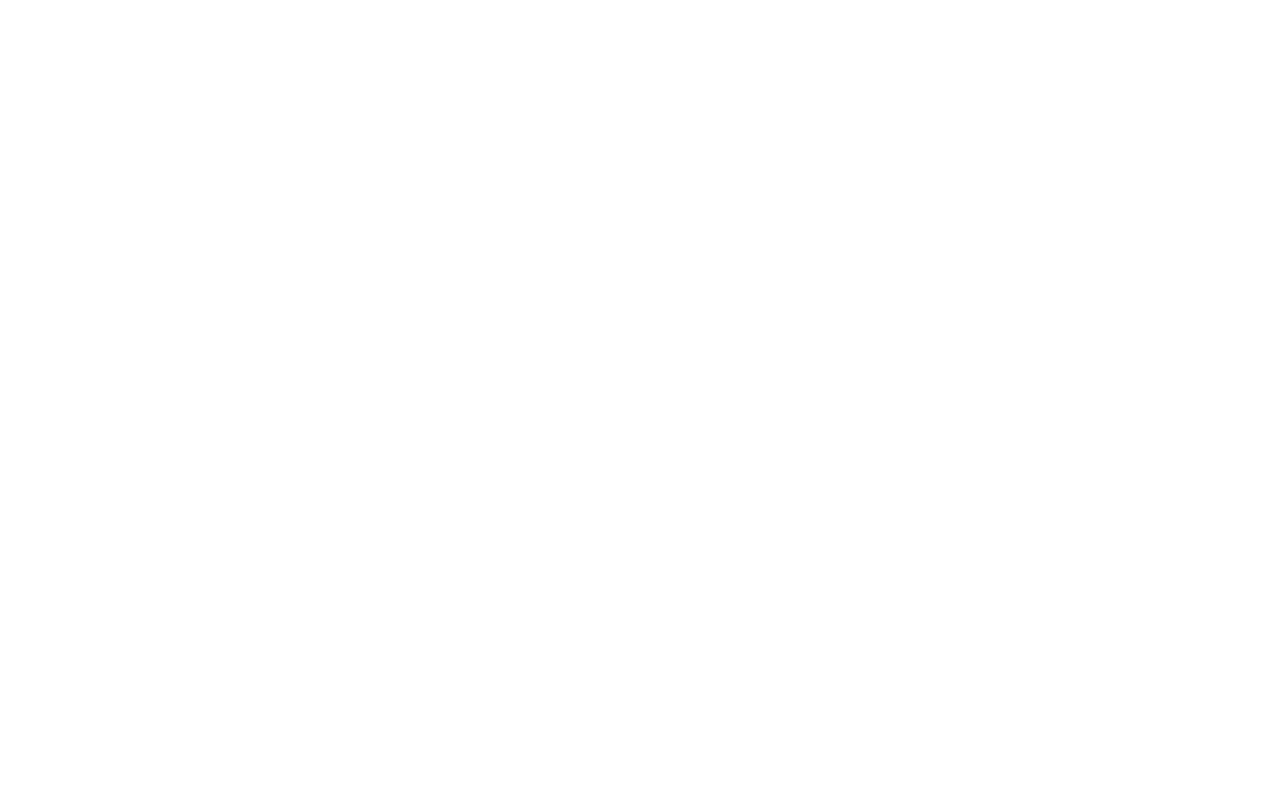
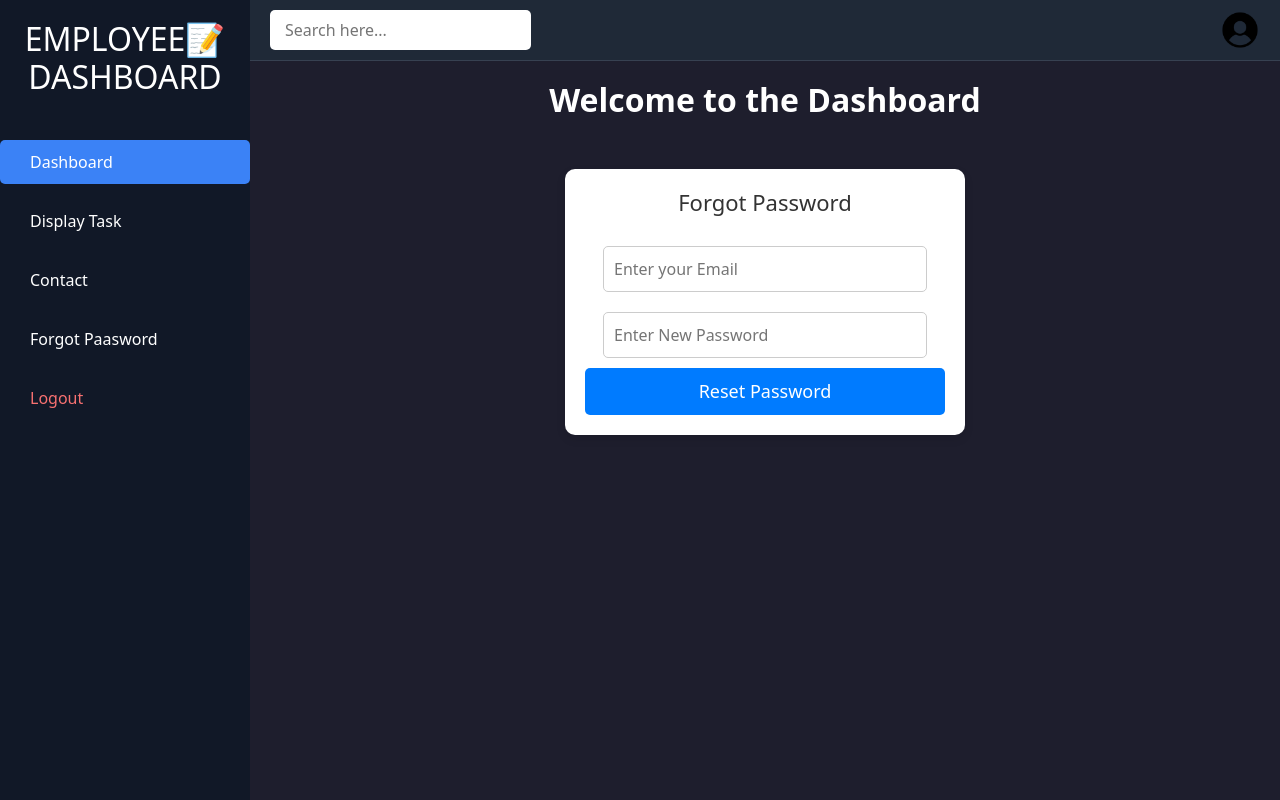
Before and after one commit to suman987654432/Task-Management-System-, a React (Vite) app in the folder frontend/: page /userdashboard/forgotpass in a window 1280 px wide. Before the commit this address had no page. Built offline with nearby package versions, Linux system fonts and the light colour scheme.

Commit message:
Implement password reset functionality and add ForgotPassword component

```diff
--- a/frontend/src/App.jsx
+++ b/frontend/src/App.jsx
@@ -7,7 +7,7 @@
 import SearchEmp from './pages/SearchEmp';
 import UserDashboard from "./pages/userDashboard";
 import UserReport from './pages/UserReport';
-// import ForgotPassword from './pages/ForgotPassword';
+import ForgotPassword from './pages/ForgotPassword';
 
 const App = () => {
   return (
@@ -29,7 +29,7 @@
 
           <Route path="userdashboard" element={<UserDashboard />}>
             <Route path='usertask' element={<DisplayUserTask />} />
-            {/* <Route path='forgotpass' element={<ForgotPassword />} /> */}
+            <Route path='forgotpass' element={<ForgotPassword />} />
           </Route >
 
         </Routes>
--- /dev/null
+++ b/frontend/src/css/Forgotpass.css
@@ -0,0 +1,54 @@
+/* ForgotPassword.css */
+.forgot-password-container {
+    width: 100%;
+    max-width: 400px;
+    margin: 50px auto;
+    padding: 20px;
+    background: #ffffff;
+    border-radius: 10px;
+    box-shadow: 0 4px 10px rgba(0, 0, 0, 0.1);
+    text-align: center;
+  }
+
+  .forgot-password-container h2 {
+    margin-bottom: 20px;
+    font-size: 22px;
+    color: #333;
+  }
+
+  .forgot-password-container input {
+    width: 90%;
+    padding: 10px;
+    margin: 10px 0;
+    border: 1px solid #ccc;
+    border-radius: 5px;
+    font-size: 16px;
+  }
+
+  .forgot-password-container input:focus {
+    border-color: #007bff;
+    outline: none;
+    box-shadow: 0 0 5px rgba(0, 123, 255, 0.5);
+  }
+
+  .forgot-password-container button {
+    width: 100%;
+    padding: 10px;
+    background: #007bff;
+    color: white;
+    border: none;
+    border-radius: 5px;
+    font-size: 18px;
+    cursor: pointer;
+    transition: background 0.3s ease;
+  }
+
+  .forgot-password-container button:hover {
+    background: #0056b3;
+  }
+
+  @media (max-width: 480px) {
+    .forgot-password-container {
+      width: 90%;
+    }
+  }
--- a/frontend/src/pages/ForgotPassword.jsx
+++ b/frontend/src/pages/ForgotPassword.jsx
@@ -0,0 +1,54 @@
+import { useState } from "react";
+import { useNavigate } from "react-router-dom";
+import axios from "axios";
+import "../css/Forgotpass.css"; // Import CSS
+
+const ForgotPassword = () => {
+  const [email, setEmail] = useState("");
+  const [newPassword, setNewPassword] = useState("");
+  const navigate = useNavigate();
+
+  const handleResetPassword = async () => {
+    const storedPassword = localStorage.getItem("emppassword"); // Local Storage se Password lo
+
+    if (!storedPassword) {
+      alert("No old password found!");
+      return;
+    }
+
+    try {
+      // Backend API ko request bhejo password update ke liye
+      const response = await axios.post("http://localhost:8080/employee/reset-password", {
+        email,
+        newPassword
+      });
+
+      alert(response.data.msg); // Success Message
+      localStorage.setItem("emppassword", newPassword); // Local Storage me update karo
+      navigate("/login"); // Login Page pe bhejo
+    } catch (error) {
+      console.error("Error resetting password:", error);
+    }
+  };
+
+  return (
+    <div className="forgot-password-container">
+      <h2>Forgot Password</h2>
+      <input
+        type="email"
+        placeholder="Enter your Email"
+        value={email}
+        onChange={(e) => setEmail(e.target.value)}
+      />
+      <input
+        type="password"
+        placeholder="Enter New Password"
+        value={newPassword}
+        onChange={(e) => setNewPassword(e.target.value)}
+      />
+      <button onClick={handleResetPassword}>Reset Password</button>
+    </div>
+  );
+};
+
+export default ForgotPassword;
--- a/frontend/src/pages/LoginPage.jsx
+++ b/frontend/src/pages/LoginPage.jsx
@@ -44,6 +44,7 @@
                     if (response.status == 200) {
                         localStorage.setItem("empname", response.data.username)
                         localStorage.setItem("empemail", response.data.email)
+                        localStorage.setItem("emppassword", response.data.password)
                         localStorage.setItem("empid", response.data._id);
                         message.success("Login Succesfully!");
 
```
Also changed, not shown: 2 other files (tests, documents, lock files or other folders).
